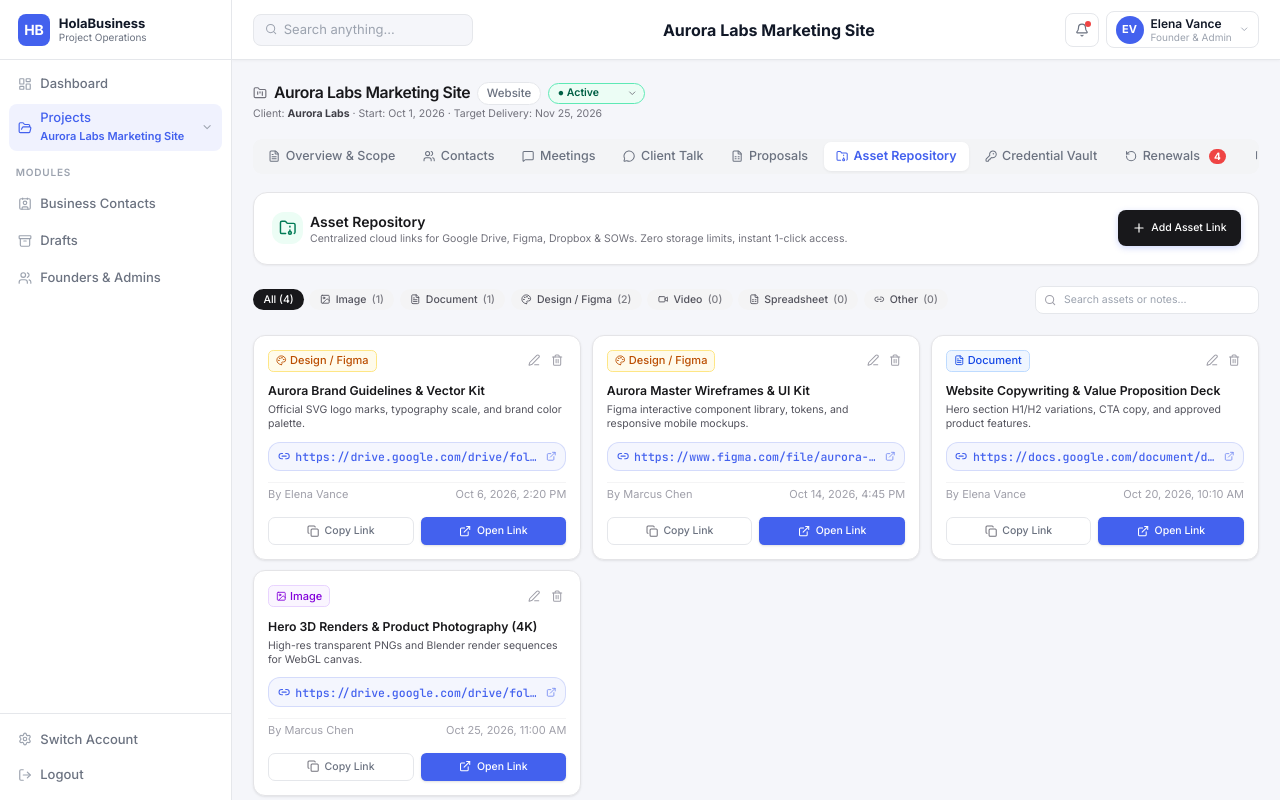
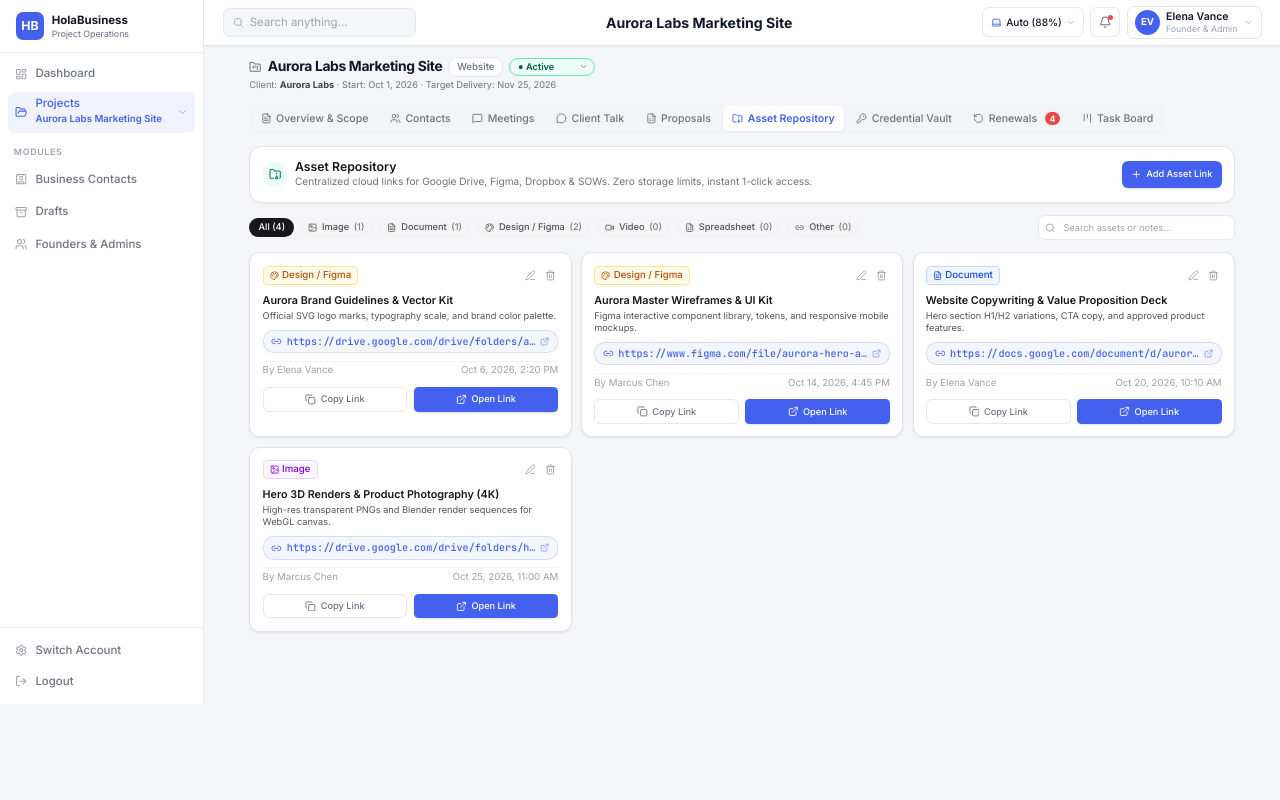
Before and after one commit to praveenyvv/agencycore, a Next.js app: page /projects/proj-aurora-web in a window 1280 px wide. Both pictures are taken after a click on the button "Asset Repository". Built offline with nearby package versions, Linux system fonts and the light colour scheme.

Commit message:
feat: auto-adaptive screen engine with 14in laptop fit and display scale controller

```diff
--- a/src/app/globals.css
+++ b/src/app/globals.css
@@ -114,12 +114,19 @@ html, body {
 }
 
 /* Dynamic adaptive screen adjustments for 14", 15", 16" laptops & scaling */
+:root {
+  --header-h: 60px;
+}
+
 @media screen and (max-height: 850px) {
+  :root {
+    --header-h: 52px;
+  }
   .compact-adaptive {
-    padding: 14px !important;
+    padding: 12px 14px !important;
   }
   .compact-stat-num {
-    font-size: 26px !important;
+    font-size: 24px !important;
   }
 }
 
@@ -127,6 +134,14 @@ html, body {
   :root {
     --sidebar-w: 220px;
   }
+}
+
+/* Compact Screen Mode for 14" Laptops */
+.compact-screen {
+  --header-h: 52px;
+}
+.compact-screen main {
+  padding: 12px 16px !important;
 }
 
 /* Design System Utility Classes */
--- a/src/app/projects/[id]/page.tsx
+++ b/src/app/projects/[id]/page.tsx
@@ -166,16 +166,16 @@ export default function ProjectWorkspacePage() {
   const simpleStatus = getProjectSimpleStatus(project);
 
   return (
-    <div className="mx-auto max-w-7xl space-y-5">
+    <div className="mx-auto max-w-7xl space-y-3.5 sm:space-y-4">
       {/* Project Header */}
-      <div className="flex flex-col gap-2 sm:flex-row sm:items-center sm:justify-between">
+      <div className="flex flex-col gap-1.5 sm:flex-row sm:items-center sm:justify-between">
         <div>
           <div className="flex flex-wrap items-center gap-2">
             <FolderKanban className="h-4 w-4 text-zinc-500" />
-            <h1 className="text-lg font-semibold tracking-tight text-zinc-900">
+            <h1 className="text-base sm:text-lg font-bold tracking-tight text-[#111827]">
               {project.title}
             </h1>
-            <Badge variant="outline">{project.project_type}</Badge>
+            <Badge variant="outline" className="text-[11px] py-0.5">{project.project_type}</Badge>
             <div className="relative inline-flex items-center">
               <select
                 value={simpleStatus}
@@ -221,7 +221,7 @@ export default function ProjectWorkspacePage() {
       </div>
 
       {/* Navigation Tab Bar (Segmented Control Pill Container) */}
-      <div className="flex items-center gap-1 overflow-x-auto bg-[#f3f4f6] p-[3px] rounded-[9px] w-fit max-w-full">
+      <div className="flex items-center gap-1 overflow-x-auto bg-[#f3f4f6] p-[2.5px] rounded-[8px] w-fit max-w-full">
         {tabs.map((tab) => {
           const Icon = tab.icon;
           const isActive = resolvedTab === tab.id;
@@ -231,7 +231,7 @@ export default function ProjectWorkspacePage() {
               type="button"
               onClick={() => setActiveTab(tab.id)}
               className={cn(
-                'flex items-center gap-1.5 whitespace-nowrap px-3.5 py-1.5 rounded-[7px] text-[12.5px] font-medium transition-all cursor-pointer',
+                'flex items-center gap-1.5 whitespace-nowrap px-3 py-1.5 rounded-[6px] text-[12px] font-medium transition-all cursor-pointer',
                 isActive
                   ? 'bg-white text-[#4361ee] font-semibold shadow-[0_1px_3px_rgba(0,0,0,0.06)]'
                   : 'text-[#6b7280] hover:text-[#111827] hover:bg-white/60'
--- a/src/components/layout/app-shell.tsx
+++ b/src/components/layout/app-shell.tsx
@@ -13,12 +13,14 @@ import {
   Contact,
   FolderOpen,
   Globe,
+  Laptop,
   Layers,
   LayoutDashboard,
   Lock,
   LogOut,
   Megaphone,
   Menu,
+  Monitor,
   Plus,
   RotateCcw,
   Search,
@@ -66,6 +68,67 @@ export function AppShell({ children }: { children: React.ReactNode }) {
   const [searchOpen, setSearchOpen] = useState(false);
   const [searchQuery, setSearchQuery] = useState('');
 
+  // Adaptive Screen Fit mode (Auto / 14-inch laptop / 16-inch desktop)
+  type ScreenFitMode = 'auto' | '14-inch' | '16-inch';
+  const [screenFit, setScreenFit] = useState<ScreenFitMode>('auto');
+  const [screenMenuOpen, setScreenMenuOpen] = useState(false);
+  const [currentZoom, setCurrentZoom] = useState<number>(1);
+
+  useEffect(() => {
+    const saved = localStorage.getItem('hb_screen_fit') as ScreenFitMode;
+    if (saved && ['auto', '14-inch', '16-inch'].includes(saved)) {
+      setScreenFit(saved);
+    }
+  }, []);
+
+  useEffect(() => {
+    const calculateAndApplyZoom = () => {
+      let zoomLevel = 1;
+      if (screenFit === '14-inch') {
+        zoomLevel = 0.88;
+      } else if (screenFit === '16-inch') {
+        zoomLevel = 1;
+      } else {
+        // Auto detection mode:
+        // A 14" laptop with 150% Windows scaling has viewport innerHeight ~580-680px or innerWidth <= 1366px
+        // A 14" laptop with 125% Windows scaling has viewport innerHeight ~700-760px
+        const h = window.innerHeight;
+        const w = window.innerWidth;
+        if (h <= 740 || w <= 1366) {
+          zoomLevel = 0.88;
+        } else if (h <= 820) {
+          zoomLevel = 0.92;
+        } else {
+          zoomLevel = 1;
+        }
+      }
+
+      setCurrentZoom(zoomLevel);
+      try {
+        (document.documentElement.style as any).zoom = String(zoomLevel);
+        if (zoomLevel < 1) {
+          document.documentElement.classList.add('compact-screen');
+        } else {
+          document.documentElement.classList.remove('compact-screen');
+        }
+      } catch (err) {
+        console.error('Failed to set zoom:', err);
+      }
+    };
+
+    calculateAndApplyZoom();
+    window.addEventListener('resize', calculateAndApplyZoom);
+    return () => {
+      window.removeEventListener('resize', calculateAndApplyZoom);
+    };
+  }, [screenFit]);
+
+  const handleSelectScreenFit = (mode: ScreenFitMode) => {
+    setScreenFit(mode);
+    localStorage.setItem('hb_screen_fit', mode);
+    setScreenMenuOpen(false);
+  };
+
   // Redirect to /login if signed out (unless already on /login)
   useEffect(() => {
     if (!isAuthenticated && pathname !== '/login') {
@@ -85,6 +148,7 @@ export function AppShell({ children }: { children: React.ReactNode }) {
         setSwitcherOpen(false);
         setNotificationsOpen(false);
         setPersonaMenuOpen(false);
+        setScreenMenuOpen(false);
       }
     };
     window.addEventListener('keydown', onKeyDown);
@@ -405,8 +469,8 @@ export function AppShell({ children }: { children: React.ReactNode }) {
 
       {/* Main Container */}
       <div className="flex min-w-0 flex-1 flex-col overflow-hidden">
-        {/* Top Header (60px tall, white, bottom border, 24px side padding) */}
-        <header className="flex h-[60px] shrink-0 items-center justify-between border-b border-[#e5e7eb] bg-white px-6 shadow-[0_1px_3px_rgba(0,0,0,0.04)] z-10">
+        {/* Top Header (adaptive height, white, bottom border, side padding) */}
+        <header className="flex h-[var(--header-h,60px)] shrink-0 items-center justify-between border-b border-[#e5e7eb] bg-white px-4 sm:px-6 shadow-[0_1px_3px_rgba(0,0,0,0.04)] z-10 transition-all">
           <div className="flex items-center gap-3">
             <button
               onClick={() => setMobileOpen(true)}
@@ -433,6 +497,110 @@ export function AppShell({ children }: { children: React.ReactNode }) {
 
           {/* Right Controls */}
           <div className="flex items-center gap-2">
+            {/* Screen Scale / Adaptive Screen Size Controller (14" vs 16" laptops) */}
+            <div className="relative">
+              <button
+                onClick={() => setScreenMenuOpen((o) => !o)}
+                className="flex h-[34px] items-center gap-1.5 rounded-[8px] border border-[#e5e7eb] bg-white px-2.5 text-[#6b7280] hover:border-[#4361ee] hover:text-[#4361ee] hover:bg-[rgba(67,97,238,0.08)] transition-all cursor-pointer text-[12px] font-medium"
+                title="Adaptive Screen Scaling (14&quot; vs 16&quot; laptops)"
+              >
+                <Laptop className="h-3.5 w-3.5 text-[#4361ee]" />
+                <span className="hidden sm:inline text-[11.5px] font-medium text-[#111827]">
+                  {screenFit === 'auto'
+                    ? `Auto (${Math.round(currentZoom * 100)}%)`
+                    : screenFit === '14-inch'
+                    ? '14" Laptop'
+                    : '16" Display'}
+                </span>
+                <ChevronDown className="h-3 w-3 text-[#9ca3af]" />
+              </button>
+
+              {screenMenuOpen && (
+                <div className="absolute right-0 top-11 z-50 w-72 rounded-[12px] border border-[#e5e7eb] bg-white p-2.5 shadow-[0_8px_24px_rgba(0,0,0,0.12)] animate-drop-in">
+                  <div className="flex items-center justify-between border-b border-[#e5e7eb] pb-2 mb-2 px-1">
+                    <span className="text-[12px] font-bold text-[#111827] flex items-center gap-1.5">
+                      <Monitor className="h-3.5 w-3.5 text-[#4361ee]" />
+                      Screen Fit &amp; Scaling
+                    </span>
+                    <span className="text-[11px] font-mono font-semibold text-[#4361ee] bg-[rgba(67,97,238,0.08)] px-1.5 py-0.5 rounded">
+                      {Math.round(currentZoom * 100)}%
+                    </span>
+                  </div>
+
+                  <div className="space-y-1">
+                    <button
+                      onClick={() => handleSelectScreenFit('auto')}
+                      className={cn(
+                        'flex w-full items-start gap-2.5 rounded-[8px] p-2 text-left transition-colors cursor-pointer',
+                        screenFit === 'auto'
+                          ? 'bg-[rgba(67,97,238,0.08)] text-[#4361ee]'
+                          : 'hover:bg-[#f3f4f6] text-[#6b7280]'
+                      )}
+                    >
+                      <div className="mt-0.5">
+                        <div className={cn("h-2 w-2 rounded-full", screenFit === 'auto' ? "bg-[#4361ee]" : "bg-zinc-300")} />
+                      </div>
+                      <div className="flex-1">
+                        <div className="text-[12px] font-semibold text-[#111827] flex items-center gap-1.5">
+                          Auto Adaptive
+                          <span className="text-[9.5px] uppercase font-bold text-[#10b981] bg-[#ecfdf5] px-1.5 py-0.2 rounded-full">
+                            Active
+                          </span>
+                        </div>
+                        <p className="text-[11px] text-[#6b7280] leading-snug mt-0.5">
+                          Detects 14&quot; vs 16&quot; screen height and auto-scales so workspace cards fit without scrolling.
+                        </p>
+                      </div>
+                    </button>
+
+                    <button
+                      onClick={() => handleSelectScreenFit('14-inch')}
+                      className={cn(
+                        'flex w-full items-start gap-2.5 rounded-[8px] p-2 text-left transition-colors cursor-pointer',
+                        screenFit === '14-inch'
+                          ? 'bg-[rgba(67,97,238,0.08)] text-[#4361ee]'
+                          : 'hover:bg-[#f3f4f6] text-[#6b7280]'
+                      )}
+                    >
+                      <div className="mt-0.5">
+                        <div className={cn("h-2 w-2 rounded-full", screenFit === '14-inch' ? "bg-[#4361ee]" : "bg-zinc-300")} />
+                      </div>
+                      <div className="flex-1">
+                        <div className="text-[12px] font-semibold text-[#111827]">
+                          14&quot; Laptop Compact (88%)
+                        </div>
+                        <p className="text-[11px] text-[#6b7280] leading-snug mt-0.5">
+                          Compact fit for 14-inch laptop screens at 100% browser zoom with zero cutoffs.
+                        </p>
+                      </div>
+                    </button>
+
+                    <button
+                      onClick={() => handleSelectScreenFit('16-inch')}
+                      className={cn(
+                        'flex w-full items-start gap-2.5 rounded-[8px] p-2 text-left transition-colors cursor-pointer',
+                        screenFit === '16-inch'
+                          ? 'bg-[rgba(67,97,238,0.08)] text-[#4361ee]'
+                          : 'hover:bg-[#f3f4f6] text-[#6b7280]'
+                      )}
+                    >
+                      <div className="mt-0.5">
+                        <div className={cn("h-2 w-2 rounded-full", screenFit === '16-inch' ? "bg-[#4361ee]" : "bg-zinc-300")} />
+                      </div>
+                      <div className="flex-1">
+                        <div className="text-[12px] font-semibold text-[#111827]">
+                          16&quot; / Desktop Standard (100%)
+                        </div>
+                        <p className="text-[11px] text-[#6b7280] leading-snug mt-0.5">
+                          Standard spacious view for 15.6&quot;, 16&quot; screens and external monitors.
+                        </p>
+                      </div>
+                    </button>
+                  </div>
+                </div>
+              )}
+            </div>
+
             {/* Notification Bell (34x34 square button, white, border, radius 8) */}
             {permissions.canViewInternalDelays && (
               <div className="relative">
@@ -540,7 +708,7 @@ export function AppShell({ children }: { children: React.ReactNode }) {
         </header>
 
         {/* Main Content Scroll Area (adaptive padding, pale grey #f5f6fa background) */}
-        <main className="flex-1 overflow-y-auto p-4 sm:p-5 md:p-6 bg-[#f5f6fa]">
+        <main className="flex-1 overflow-y-auto p-3 sm:p-4 md:p-5 lg:p-6 bg-[#f5f6fa]">
           <div className="w-full max-w-[1600px] mx-auto animate-fade-up">
             {children}
           </div>
--- a/src/components/workspace/tab-asset-repository.tsx
+++ b/src/components/workspace/tab-asset-repository.tsx
@@ -244,32 +244,31 @@ export function TabAssetRepository({ project }: { project: Project }) {
   };
 
   return (
-    <div className="space-y-6">
+    <div className="space-y-3.5 sm:space-y-4">
       {/* Top Header Card */}
-      <div className="flex flex-col gap-4 rounded-xl border border-zinc-200 bg-white p-5 shadow-xs sm:flex-row sm:items-center sm:justify-between">
-        <div>
-          <div className="flex items-center gap-2">
-            <div className="flex h-9 w-9 items-center justify-center rounded-lg bg-emerald-50 text-emerald-700">
-              <FolderArchive className="h-5 w-5" />
+      <div className="flex flex-col gap-2.5 rounded-xl border border-zinc-200 bg-white p-3.5 sm:p-4 shadow-xs sm:flex-row sm:items-center sm:justify-between">
+        <div className="flex items-center gap-2.5">
+          <div className="flex h-8 w-8 items-center justify-center rounded-lg bg-emerald-50 text-emerald-700 shrink-0">
+            <FolderArchive className="h-4 w-4" />
           </div>
           <div>
-              <h2 className="text-base font-semibold text-zinc-900">
+            <h2 className="text-sm sm:text-base font-semibold text-zinc-900 leading-tight">
               Asset Repository
             </h2>
-              <p className="text-xs text-zinc-500">
+            <p className="text-[11.5px] text-zinc-500 line-clamp-1">
               Centralized cloud links for Google Drive, Figma, Dropbox &amp; SOWs. Zero storage limits, instant 1-click access.
             </p>
           </div>
         </div>
-        </div>
 
-        <div className="flex items-center gap-2">
+        <div className="flex items-center gap-2 shrink-0">
           <Button
             type="button"
+            size="sm"
             onClick={openAddModal}
-            className="flex items-center gap-1.5 bg-zinc-900 text-xs font-medium text-white hover:bg-zinc-800"
+            className="flex items-center gap-1.5 bg-[#4361ee] text-xs font-medium text-white hover:bg-[#3451d1] shadow-sm"
           >
-            <Plus className="h-4 w-4" />
+            <Plus className="h-3.5 w-3.5" />
             Add Asset Link
           </Button>
         </div>
@@ -378,7 +377,7 @@ export function TabAssetRepository({ project }: { project: Project }) {
                 key={asset.id}
                 className="group relative flex flex-col justify-between overflow-hidden border border-zinc-200 bg-white transition-all hover:border-zinc-300 hover:shadow-xs"
               >
-                <CardContent className="p-4 space-y-3">
+                <CardContent className="p-3.5 sm:p-4 space-y-2.5">
                   {/* Header: DocType badge + Edit/Delete action buttons */}
                   <div className="flex items-center justify-between gap-2">
                     <span
@@ -419,11 +418,11 @@ export function TabAssetRepository({ project }: { project: Project }) {
                       {asset.name || asset.file_name}
                     </h3>
                     {asset.notes ? (
-                      <p className="mt-1 text-xs text-zinc-600 line-clamp-2">
+                      <p className="mt-0.5 text-xs text-zinc-600 line-clamp-2">
                         {asset.notes}
                       </p>
                     ) : (
-                      <p className="mt-1 text-xs text-zinc-400 italic">
+                      <p className="mt-0.5 text-xs text-zinc-400 italic">
                         No additional notes
                       </p>
                     )}
@@ -434,7 +433,7 @@ export function TabAssetRepository({ project }: { project: Project }) {
                     href={cleanUrl}
                     target="_blank"
                     rel="noopener noreferrer"
-                    className="flex items-center gap-1.5 rounded-lg bg-[rgba(67,97,238,0.06)] hover:bg-[rgba(67,97,238,0.12)] px-2.5 py-1.5 border border-[rgba(67,97,238,0.18)] text-[#4361ee] transition-colors group/link"
+                    className="flex items-center gap-1.5 rounded-lg bg-[rgba(67,97,238,0.06)] hover:bg-[rgba(67,97,238,0.12)] px-2.5 py-1 border border-[rgba(67,97,238,0.18)] text-[#4361ee] transition-colors group/link"
                   >
                     <Link2 className="h-3.5 w-3.5 shrink-0 text-[#4361ee]" />
                     <span className="truncate text-[11.5px] font-medium font-mono text-[#4361ee] group-hover/link:underline">
@@ -444,13 +443,13 @@ export function TabAssetRepository({ project }: { project: Project }) {
                   </a>
 
                   {/* Metadata (Uploader & Date) */}
-                  <div className="flex items-center justify-between text-[11px] text-zinc-400 pt-1 border-t border-zinc-100">
+                  <div className="flex items-center justify-between text-[11px] text-zinc-400 pt-0.5 border-t border-zinc-100">
                     <span>By {uploader?.name || 'Admin'}</span>
                     <span>{formatTimestamp(asset.created_at)}</span>
                   </div>
 
                   {/* Action Bar: 1-Click Copy & 1-Click Open */}
-                  <div className="grid grid-cols-2 gap-2 pt-1">
+                  <div className="grid grid-cols-2 gap-2 pt-0.5">
                     <Button
                       type="button"
                       variant="outline"
```
Lines whose indentation alone changed are shown as unchanged.
